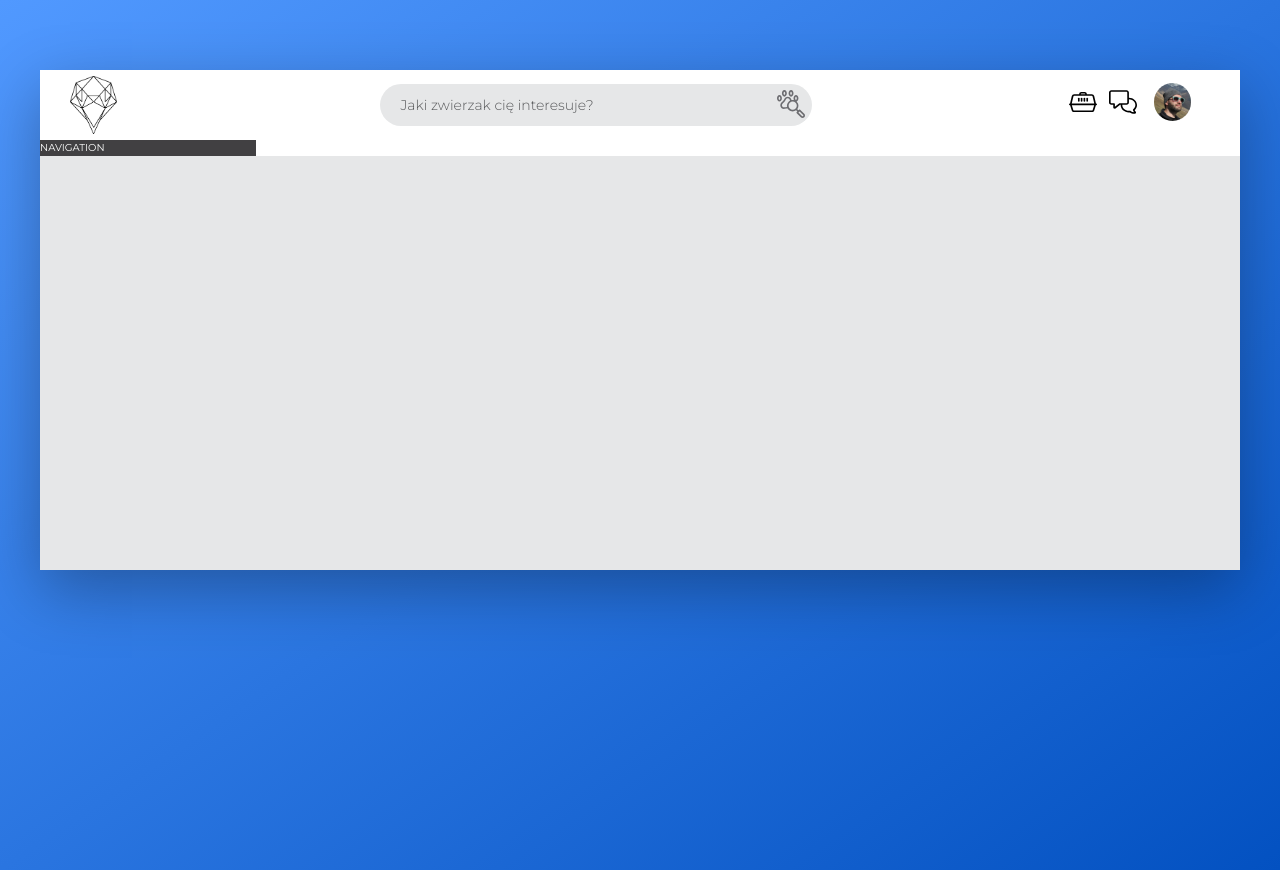
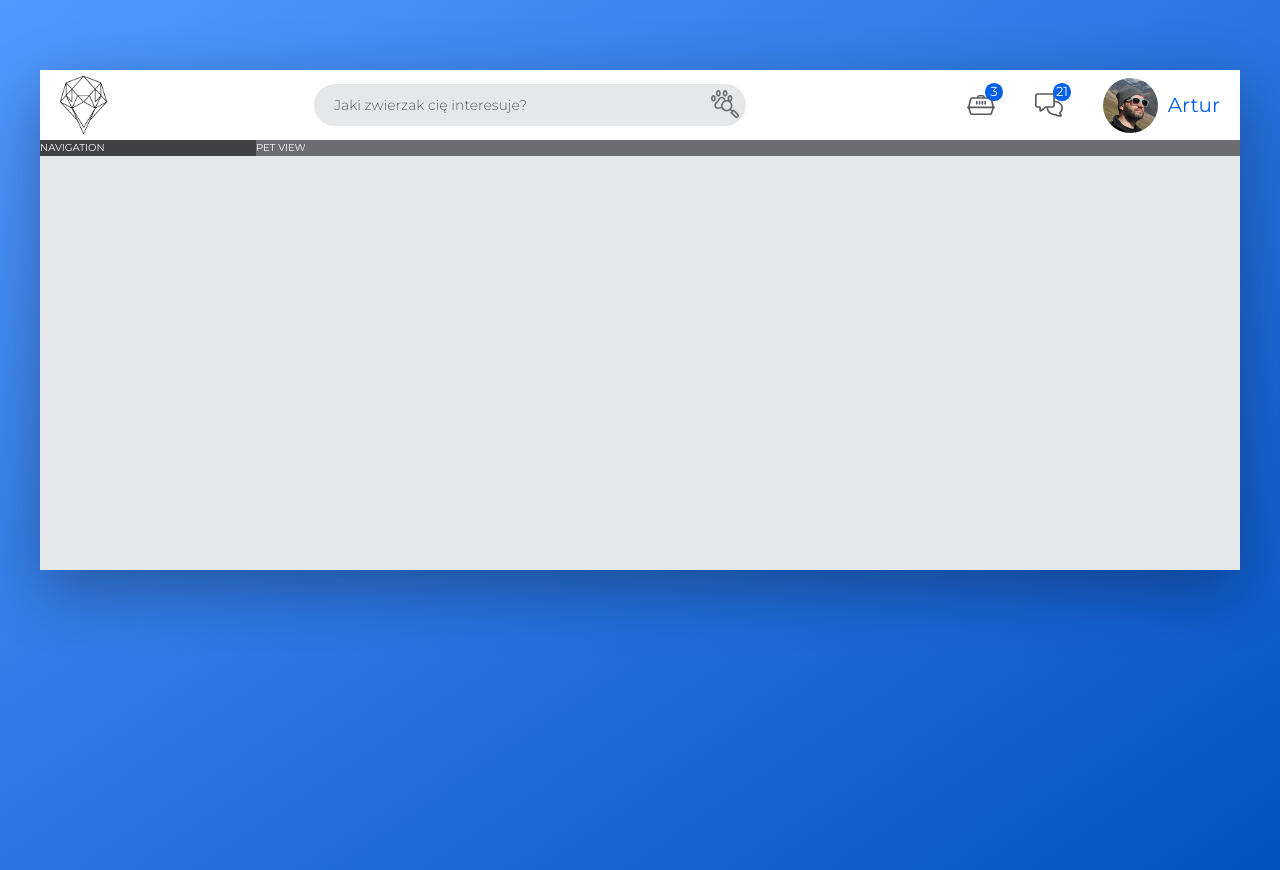
Before and after one commit to Elldrigar/PP_03-Pet-adoption, a website: page index.html in a window 1280 px wide. Drawn offline with nearby package versions, Linux system fonts and the light colour scheme; files that its build step writes are made by us from their sources.

Commit message:
Add style for Icon svg

```diff
--- a/index.html
+++ b/index.html
@@ -39,7 +39,7 @@
                 </div>
                 <div class="user-nav__user">
                     <img src="img/user.jpg" alt="user photo" class="user-nav__user-photo">
-                    <span class="user-nav__user-name">Arturo</span>
+                    <span class="user-nav__user-name">Artur</span>
                 </div>
             </nav>
         </header>
--- a/sass/components/_allcomponents.scss
+++ b/sass/components/_allcomponents.scss
@@ -1,6 +1,6 @@
 .logo {
     height: 5.75rem;
-    margin-left: 3rem;
+    margin-left: 2rem;
 }
 
 .search {
@@ -19,7 +19,7 @@
         padding: 1.2rem 2rem;
         border-radius: 100px;
         margin-right: -3.5rem;
-        transition: all .2s;
+        transition: all .1s;
 
         &:focus {
             background-color: var(--color-gray-light-3);
@@ -60,22 +60,54 @@
 .user-nav {
     display: flex;
     align-items: center;
+    align-self: stretch;
 
-    &__icon-box {}
+    &>* {
+        display: flex;
+        align-items: center;
+        height: 100%;
+        padding: 0 2rem;
+        cursor: pointer;
+    }
+
+    &>*:hover {
+        background-color: var(--color-gray-light-2);
+    }
+
+    &__icon-box {
+        position: relative;
+    }
 
     &__icon {
         height: 2.8rem;
         width: 2.8rem;
+        fill: var(--color-gray-dark-2);
     }
 
-    &__notyfication {}
-
-    &__user {}
+    &__notyfication {
+        display: flex;
+        justify-content: center;
+        align-items: center;
+        position: absolute;
+        top: 1.3rem;
+        right: 1.2rem;
+        font-size: 1.3rem;
+        height: 1.75rem;
+        width: 1.75rem;
+        background-color: var(--color-primary);
+        border-radius: 50%;
+        color: #fff;
+    }
 
     &__user-photo {
-        height: 3.75rem;
+        height: 5.5rem;
         border-radius: 50%;
+        margin-right: 1rem;
     }
 
-    &__user-name {}
+    &__user-name {
+        font-size: 2rem;
+        color: var(--color-primary);
+        font-weight: 400;
+    }
 }
--- a/sass/layout/_home.scss
+++ b/sass/layout/_home.scss
@@ -28,5 +28,5 @@
 
 .pet-view {
     flex: 1;
-    background-color: #fff;
+    background-color: var(--color-gray-dark-3);
 }
```
